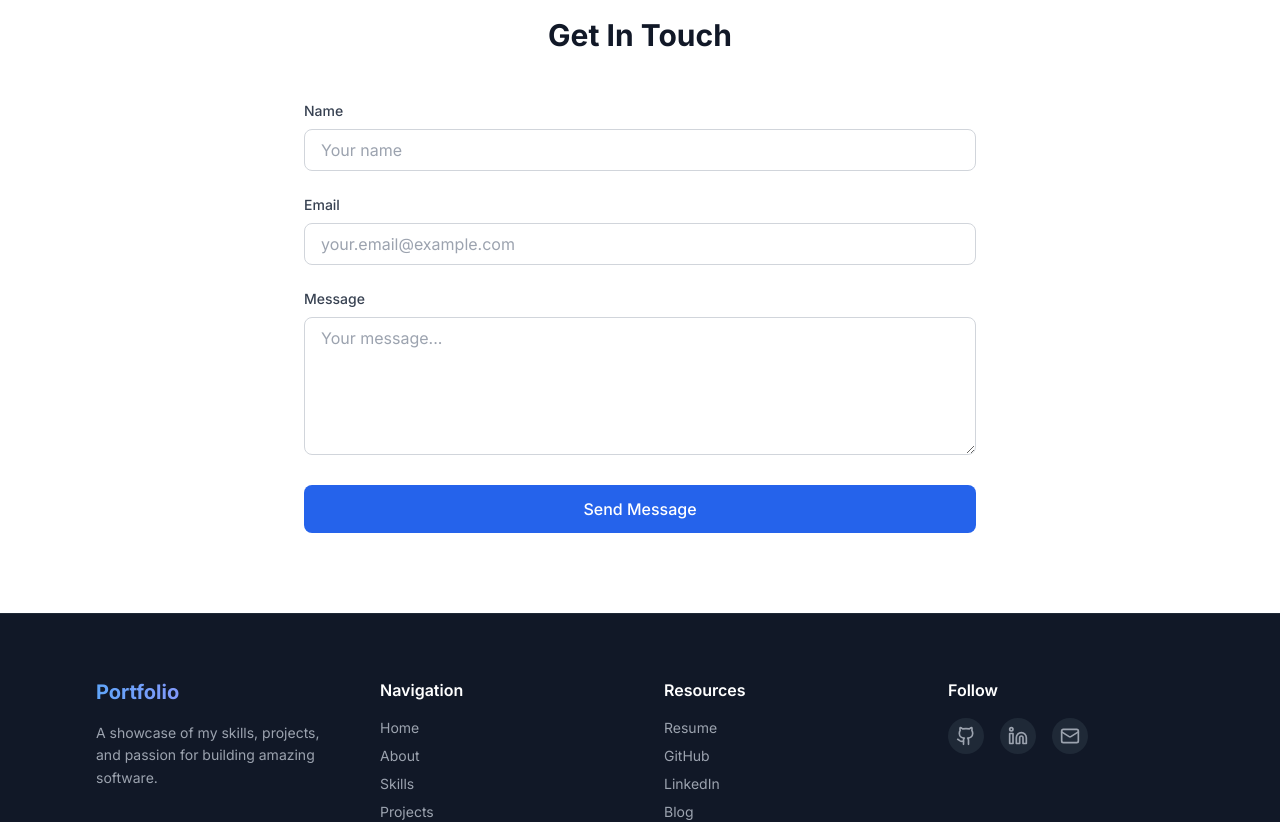
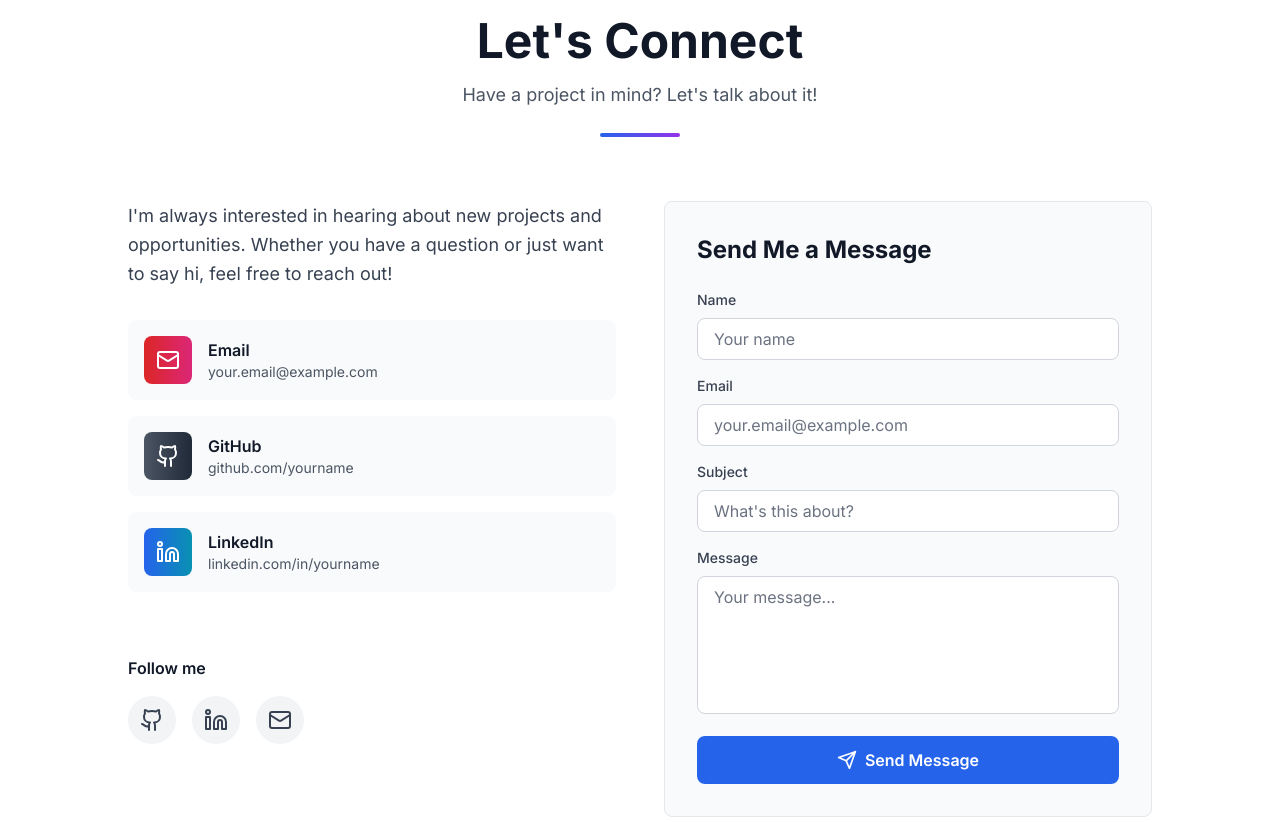
Before and after one commit to dominhduy09/portfolio, a React (Vite) app: page / in a window 1280 px wide. Shown: the part 6120-6942 px from the top of the page. Built offline with nearby package versions, Linux system fonts and the light colour scheme.

Commit message:
Revamp Contact component with form handling and animations
Refactor Contact component to enhance form functionality and UI.

```diff
--- a/src/components/Contact.tsx
+++ b/src/components/Contact.tsx
@@ -1,14 +1,171 @@
-import React from 'react';
+import { motion } from 'framer-motion';
+import { Github, Linkedin, Mail, Send } from 'lucide-react';
+import { useInView } from 'react-intersection-observer';
+import { FormEvent, useState } from 'react';
 
 export const Contact: React.FC = () => {
+  const { ref, inView } = useInView({ triggerOnce: true, threshold: 0.1 });
+  const [formData, setFormData] = useState({
+    name: '',
+    email: '',
+    subject: '',
+    message: '',
+  });
+  const [submitted, setSubmitted] = useState(false);
+
+  const handleChange = (e: React.ChangeEvent<HTMLInputElement | HTMLTextAreaElement>) => {
+    const { name, value } = e.target;
+    setFormData(prev => ({ ...prev, [name]: value }));
+  };
+
+  const handleSubmit = (e: FormEvent<HTMLFormElement>) => {
+    e.preventDefault();
+    // In a real application, you would send this to a backend service
+    console.log('Form submitted:', formData);
+    setSubmitted(true);
+    setTimeout(() => {
+      setFormData({ name: '', email: '', subject: '', message: '' });
+      setSubmitted(false);
+    }, 3000);
+  };
+
+  const containerVariants = {
+    hidden: { opacity: 0 },
+    visible: {
+      opacity: 1,
+      transition: {
+        staggerChildren: 0.1,
+      },
+    },
+  };
+
+  const itemVariants = {
+    hidden: { opacity: 0, y: 20 },
+    visible: { opacity: 1, y: 0, transition: { duration: 0.6 } },
+  };
+
+  const contactMethods = [
+    {
+      icon: Mail,
+      label: 'Email',
+      value: 'your.email@example.com',
+      href: 'mailto:your.email@example.com',
+      color: 'from-red-600 to-pink-600',
+    },
+    {
+      icon: Github,
+      label: 'GitHub',
+      value: 'github.com/yourname',
+      href: 'https://github.com/yourname',
+      color: 'from-gray-600 to-gray-800',
+    },
+    {
+      icon: Linkedin,
+      label: 'LinkedIn',
+      value: 'linkedin.com/in/yourname',
+      href: 'https://linkedin.com/in/yourname',
+      color: 'from-blue-600 to-cyan-600',
+    },
+  ];
+
   return (
-    <section id="contact" className="py-20 bg-white dark:bg-gray-800">
-      <div className="container mx-auto px-6">
-        <h2 className="text-3xl font-bold text-center mb-12 text-gray-900 dark:text-white">
-          Get In Touch
+    <section
+      id="contact"
+      ref={ref}
+      className="py-20 px-4 sm:px-6 lg:px-8 bg-white dark:bg-dark-900 border-b border-gray-200 dark:border-dark-800"
+    >
+      <div className="max-w-5xl mx-auto">
+        <motion.div
+          variants={containerVariants}
+          initial="hidden"
+          animate={inView ? "visible" : "hidden"}
+        >
+          {/* Section Title */}
+          <motion.div
+            variants={itemVariants}
+            className="text-center mb-16"
+          >
+            <h2 className="text-4xl sm:text-5xl font-bold text-gray-900 dark:text-white mb-4">
+              Let's Connect
             </h2>
-        <div className="max-w-2xl mx-auto">
-          <form className="space-y-6">
+            <p className="text-gray-600 dark:text-gray-400 text-lg">
+              Have a project in mind? Let's talk about it!
+            </p>
+            <div className="h-1 w-20 bg-gradient-to-r from-blue-600 to-purple-600 mx-auto rounded-full mt-6" />
+          </motion.div>
+
+          <div className="grid lg:grid-cols-2 gap-12 items-start">
+            {/* Contact Information */}
+            <motion.div
+              variants={itemVariants}
+              className="space-y-8"
+            >
+              <p className="text-gray-700 dark:text-gray-300 text-lg leading-relaxed">
+                I'm always interested in hearing about new projects and opportunities. Whether you have a question or just want to say hi, feel free to reach out!
+              </p>
+
+              <div className="space-y-4">
+                {contactMethods.map((method, index) => {
+                  const Icon = method.icon;
+                  return (
+                    <motion.a
+                      key={index}
+                      href={method.href}
+                      target="_blank"
+                      rel="noopener noreferrer"
+                      whileHover={{ translateX: 5 }}
+                      className="flex items-center gap-4 p-4 rounded-lg bg-gray-50 dark:bg-dark-800 hover:bg-gray-100 dark:hover:bg-dark-700 transition-colors group"
+                    >
+                      <div className={`p-3 rounded-lg bg-gradient-to-r ${method.color} text-white group-hover:scale-110 transition-transform`}>
+                        <Icon size={24} />
+                      </div>
+                      <div>
+                        <p className="font-semibold text-gray-900 dark:text-white">{method.label}</p>
+                        <p className="text-gray-600 dark:text-gray-400 text-sm">{method.value}</p>
+                      </div>
+                    </motion.a>
+                  );
+                })}
+              </div>
+
+              {/* Social Links */}
+              <div className="pt-8">
+                <p className="font-semibold text-gray-900 dark:text-white mb-4">Follow me</p>
+                <div className="flex gap-4">
+                  {[
+                    { icon: Github, label: 'GitHub', href: 'https://github.com/dominhduy09' },
+                    { icon: Linkedin, label: 'LinkedIn', href: 'https://www.linkedin.com/in/duy-do-minh-0b37501a9/' },
+                    { icon: Mail, label: 'Email', href: 'mailto:your.email@example.com' },
+                  ].map((social, idx) => {
+                    const Icon = social.icon;
+                    return (
+                      <motion.a
+                        key={idx}
+                        href={social.href}
+                        target="_blank"
+                        rel="noopener noreferrer"
+                        whileHover={{ scale: 1.2, rotate: 5 }}
+                        whileTap={{ scale: 0.9 }}
+                        className="p-3 rounded-full bg-gray-100 dark:bg-dark-800 text-gray-700 dark:text-gray-300 hover:text-blue-600 dark:hover:text-blue-400 transition-colors"
+                        aria-label={social.label}
+                      >
+                        <Icon size={24} />
+                      </motion.a>
+                    );
+                  })}
+                </div>
+              </div>
+            </motion.div>
+
+            {/* Contact Form */}
+            <motion.div
+              variants={itemVariants}
+              className="p-8 rounded-lg bg-gray-50 dark:bg-dark-800 border border-gray-200 dark:border-dark-700"
+            >
+              <h3 className="text-2xl font-bold text-gray-900 dark:text-white mb-6">Send Me a Message</h3>
+
+              <form onSubmit={handleSubmit} className="space-y-4">
+                {/* Name */}
                 <div>
                   <label htmlFor="name" className="block text-sm font-medium text-gray-700 dark:text-gray-300 mb-2">
                     Name
@@ -17,10 +174,15 @@ export const Contact: React.FC = () => {
                     type="text"
                     id="name"
                     name="name"
-                className="w-full px-4 py-2 border border-gray-300 dark:border-gray-600 rounded-lg focus:ring-2 focus:ring-blue-500 dark:bg-gray-700 dark:text-white"
+                    value={formData.name}
+                    onChange={handleChange}
+                    required
+                    className="w-full px-4 py-2 rounded-lg bg-white dark:bg-dark-700 border border-gray-300 dark:border-dark-600 text-gray-900 dark:text-white placeholder-gray-500 dark:placeholder-gray-400 focus:outline-none focus:ring-2 focus:ring-blue-600 transition-all"
                     placeholder="Your name"
                   />
                 </div>
+
+                {/* Email */}
                 <div>
                   <label htmlFor="email" className="block text-sm font-medium text-gray-700 dark:text-gray-300 mb-2">
                     Email
@@ -29,10 +191,32 @@ export const Contact: React.FC = () => {
                     type="email"
                     id="email"
                     name="email"
-                className="w-full px-4 py-2 border border-gray-300 dark:border-gray-600 rounded-lg focus:ring-2 focus:ring-blue-500 dark:bg-gray-700 dark:text-white"
+                    value={formData.email}
+                    onChange={handleChange}
+                    required
+                    className="w-full px-4 py-2 rounded-lg bg-white dark:bg-dark-700 border border-gray-300 dark:border-dark-600 text-gray-900 dark:text-white placeholder-gray-500 dark:placeholder-gray-400 focus:outline-none focus:ring-2 focus:ring-blue-600 transition-all"
                     placeholder="your.email@example.com"
                   />
                 </div>
+
+                {/* Subject */}
+                <div>
+                  <label htmlFor="subject" className="block text-sm font-medium text-gray-700 dark:text-gray-300 mb-2">
+                    Subject
+                  </label>
+                  <input
+                    type="text"
+                    id="subject"
+                    name="subject"
+                    value={formData.subject}
+                    onChange={handleChange}
+                    required
+                    className="w-full px-4 py-2 rounded-lg bg-white dark:bg-dark-700 border border-gray-300 dark:border-dark-600 text-gray-900 dark:text-white placeholder-gray-500 dark:placeholder-gray-400 focus:outline-none focus:ring-2 focus:ring-blue-600 transition-all"
+                    placeholder="What's this about?"
+                  />
+                </div>
+
+                {/* Message */}
                 <div>
                   <label htmlFor="message" className="block text-sm font-medium text-gray-700 dark:text-gray-300 mb-2">
                     Message
@@ -40,19 +224,42 @@ export const Contact: React.FC = () => {
                   <textarea
                     id="message"
                     name="message"
+                    value={formData.message}
+                    onChange={handleChange}
+                    required
                     rows={5}
-                className="w-full px-4 py-2 border border-gray-300 dark:border-gray-600 rounded-lg focus:ring-2 focus:ring-blue-500 dark:bg-gray-700 dark:text-white"
+                    className="w-full px-4 py-2 rounded-lg bg-white dark:bg-dark-700 border border-gray-300 dark:border-dark-600 text-gray-900 dark:text-white placeholder-gray-500 dark:placeholder-gray-400 focus:outline-none focus:ring-2 focus:ring-blue-600 transition-all resize-none"
                     placeholder="Your message..."
                   />
                 </div>
-            <button
+
+                {/* Submit Button */}
+                <motion.button
                   type="submit"
-              className="w-full bg-blue-600 hover:bg-blue-700 text-white font-medium py-3 px-6 rounded-lg transition-colors"
+                  whileHover={{ scale: 1.02 }}
+                  whileTap={{ scale: 0.98 }}
+                  className={`w-full py-3 rounded-lg font-semibold flex items-center justify-center gap-2 transition-all ${
+                    submitted
+                      ? 'bg-green-600 text-white'
+                      : 'bg-blue-600 hover:bg-blue-700 text-white'
+                  }`}
                 >
+                  {submitted ? (
+                    <>
+                      <span>✓</span>
+                      Message Sent!
+                    </>
+                  ) : (
+                    <>
+                      <Send size={20} />
                       Send Message
-            </button>
+                    </>
+                  )}
+                </motion.button>
               </form>
+            </motion.div>
           </div>
+        </motion.div>
       </div>
     </section>
   );
```
Lines whose indentation alone changed are shown as unchanged.
